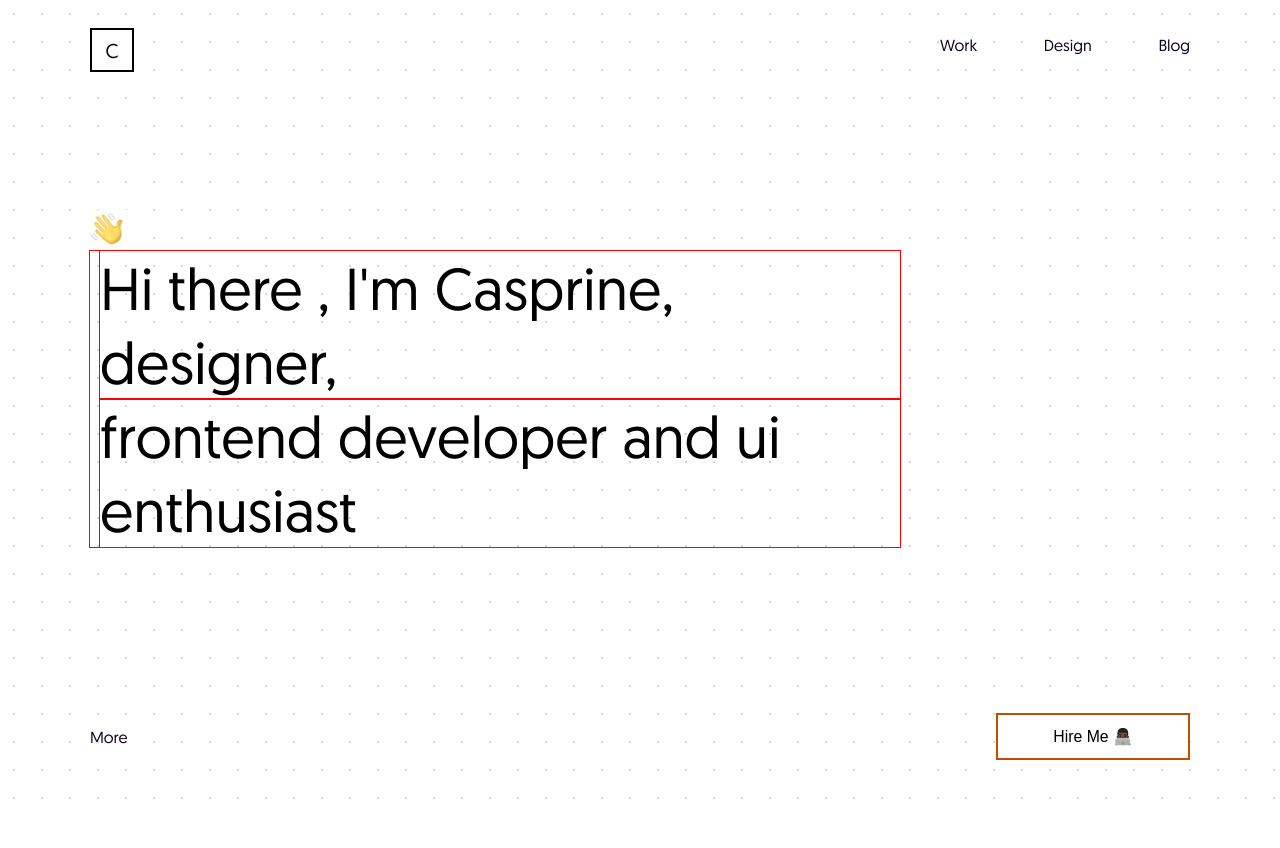
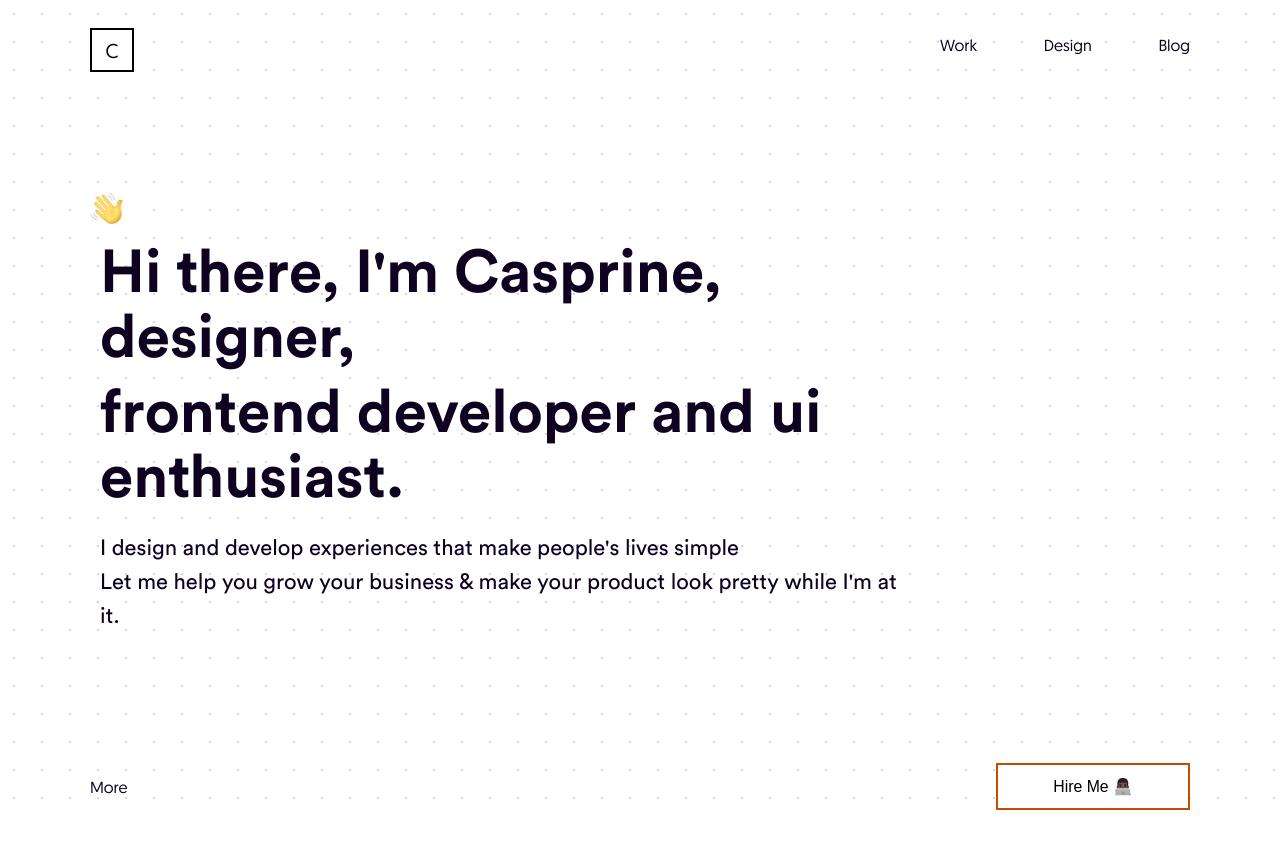
Before and after one commit to casprine/web-1, a React (Create React App) app: page / in a window 1280 px wide. Before the commit the page ends 800 px from the top, so only its background shows below. Built offline with nearby package versions, Linux system fonts and the light colour scheme.

Commit message:
added sub heading

```diff
--- a/src/components/section/home/index.js
+++ b/src/components/section/home/index.js
@@ -15,10 +15,21 @@ const HomeHeader = () => {
 
           <div className="ca-heading">
             <div className="ca-heading-big">
-              Hi there , I'm Casprine, designer,
+              Hi there, I'm Casprine, designer,
             </div>
             <div className="ca-heading-big">
-              frontend developer and ui enthusiast
+              frontend developer and ui enthusiast.
+            </div>
+
+            <div className="ca-sub-heading">
+              <span>
+                I design and develop experiences that make people's lives simple
+              </span>
+              <br />
+              <span>
+                Let me help you grow your business & make your product look
+                pretty while I'm at it.
+              </span>
             </div>
           </div>
         </div>
--- a/src/components/section/home/style.scss
+++ b/src/components/section/home/style.scss
@@ -1,11 +1,12 @@
+@import "../../../assets/sass/variables";
+
 .ca-homeHeader {
-  outline: 1px solid red;
   height: 100%;
   display: flex;
   flex-direction: column;
 
   &-content {
-    margin-top: 70px;
+    margin-top: 50px;
 
     .ca-emoji {
       img {
@@ -15,17 +16,24 @@
     }
 
     .ca-heading {
-      outline: 1px solid red;
       padding-left: 10px;
       max-width: 800px;
-      margin-top: 0px;
-      margin-bottom: 0px;
-      padding-top: 0px;
-      color: #000;
-      font-size: 59px;
-      font-display: "Bold";
-      * {
-        outline: 1px solid red;
+      margin-bottom: 50px;
+
+      &-big {
+        margin-top: 0px;
+        margin-bottom: 0px;
+        padding-top: 10px;
+        color: $primary;
+        font-size: 60px;
+        line-height: 65px;
+      }
+
+      .ca-sub-heading {
+        font-size: 22px;
+        line-height: 34px;
+        font-weight: 300;
+        margin-top: 20px;
       }
     }
   }
--- a/src/index.scss
+++ b/src/index.scss
@@ -43,14 +43,17 @@ body {
   color: $primary;
 }
 
+.ca-heading-big {
+  font-family: "Bold";
+}
+
+.ca-sub-heading {
+  font-family: "Book";
+}
 code {
   font-family: source-code-pro, Menlo, Monaco, Consolas, "Courier New",
     monospace;
 }
-
-// * {
-//   outline: 1px solid red;
-// }
 
 .padding {
   padding: 40px 90px;
```
